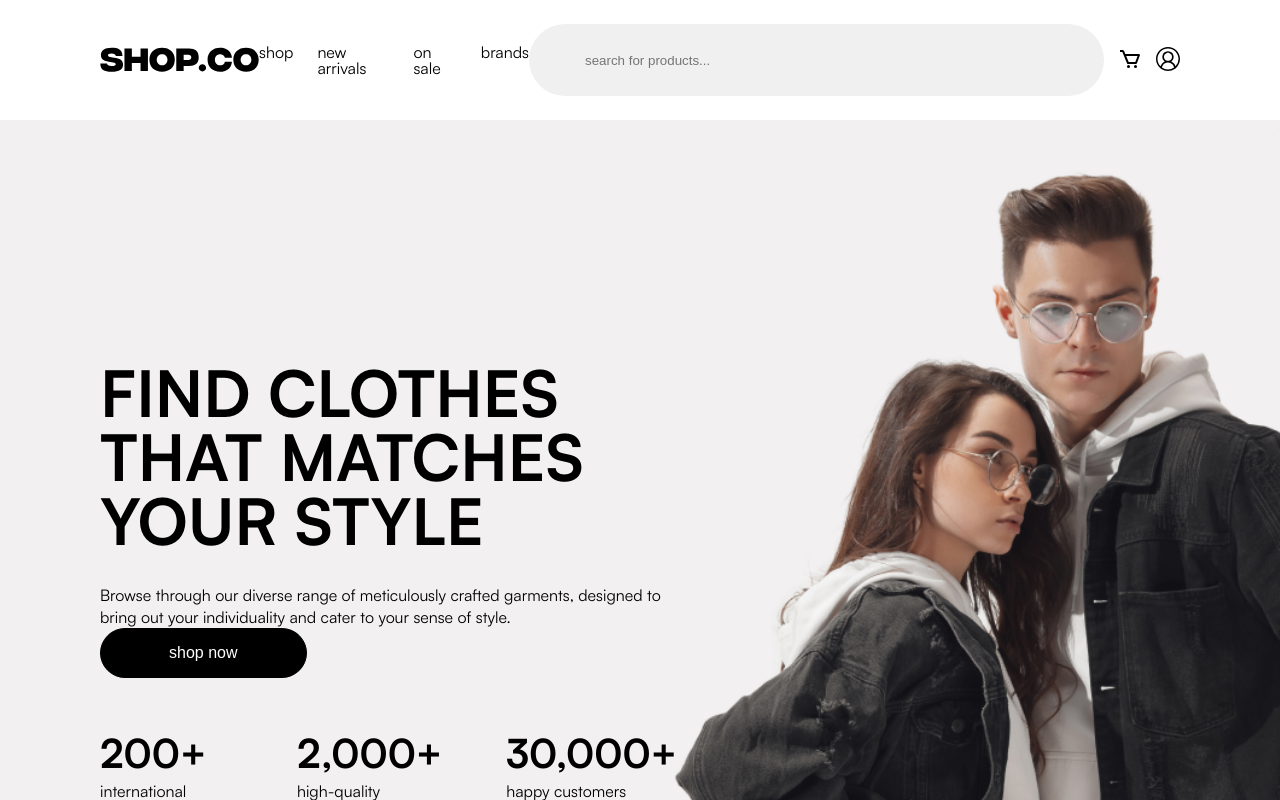
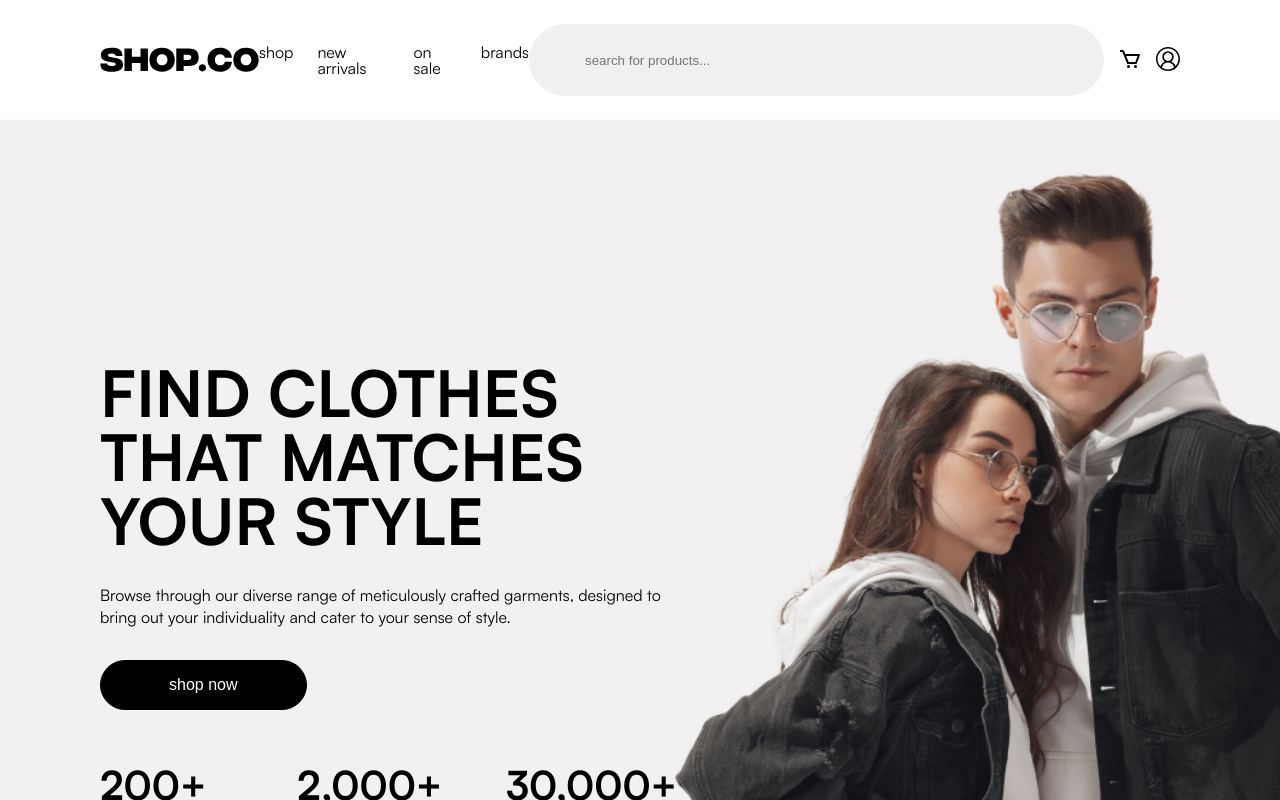
Before and after one commit to subhakant31/e-commerce, a React (Create React App) app: page / in a window 1280 px wide. Shown: the top 800 px of the page. Built offline with nearby package versions, Linux system fonts and the light colour scheme; some icons are missing.

Commit message:
button changes

```diff
--- a/src/components/Atoms/Button/Button.jsx
+++ b/src/components/Atoms/Button/Button.jsx
@@ -1,9 +1,16 @@
 import PropTypes from "prop-types";
 import { StyledButton } from "./Button.styled";
 
-export const Button = ({ text, primary, size, onClick, ...props }) => {
+export const Button = ({
+  text,
+  primary,
+  size,
+  onClick,
+  className,
+  ...props
+}) => {
   return (
-    <StyledButton primary={primary} onClick={onClick}>
+    <StyledButton primary={primary} className={className} onClick={onClick}>
       <button> {text}</button>
     </StyledButton>
   );
--- a/src/components/Organisms/HeroBanner/HeroBanner.jsx
+++ b/src/components/Organisms/HeroBanner/HeroBanner.jsx
@@ -24,7 +24,11 @@ function HeroBanner(props) {
             text={heroBannerData.subHeading}
             subText={true}
           ></TextParagraph>
-          <Button text='shop now' onClick={handleButtonClick} />
+          <Button
+            text='shop now'
+            className='shop-now-btn'
+            onClick={handleButtonClick}
+          />
           <ul className='stats-list'>
             {heroBannerData.stats.map((item, key) => {
               return (
--- a/src/components/Organisms/HeroBanner/HeroBanner.styled.js
+++ b/src/components/Organisms/HeroBanner/HeroBanner.styled.js
@@ -54,5 +54,9 @@ export const StyledHeroBanner = styled.div`
     }
   }
 
+  .shop-now-btn {
+    margin-top: 32px;
+  }
+
 
 `;
```
